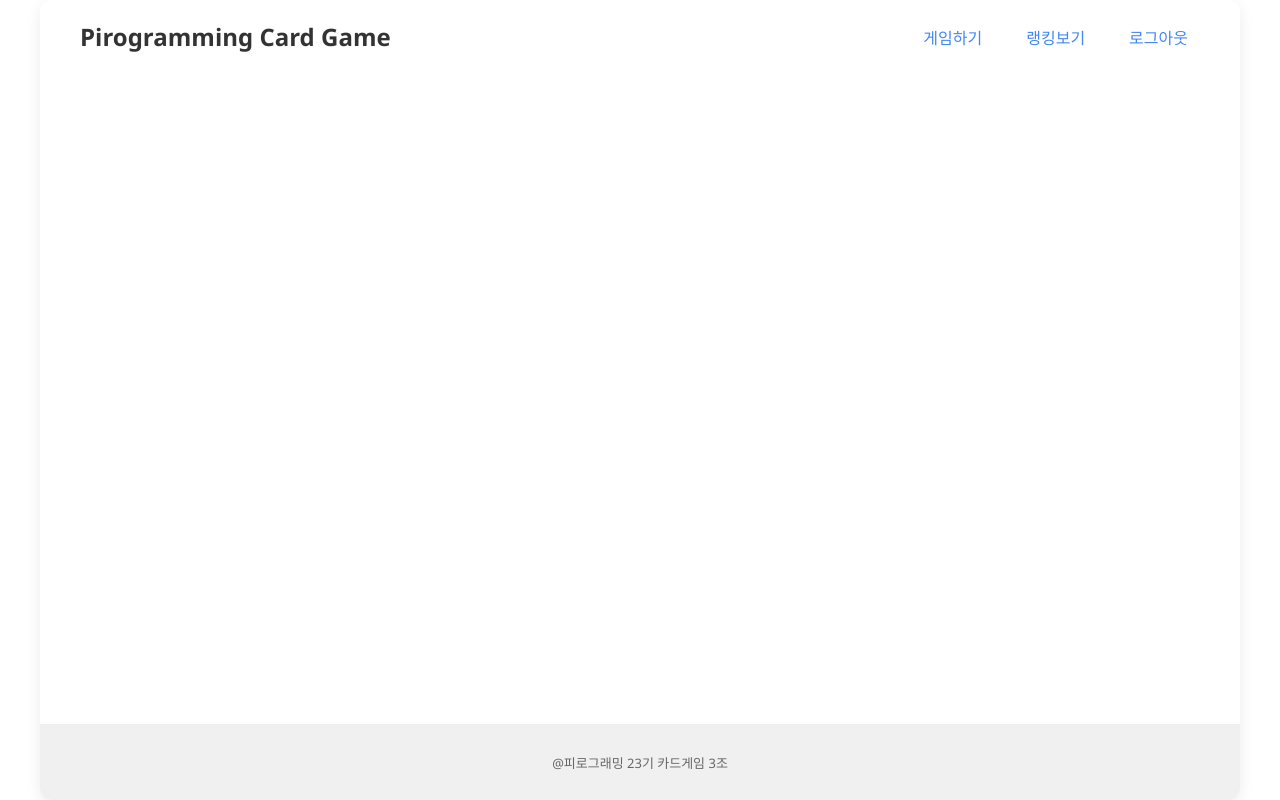
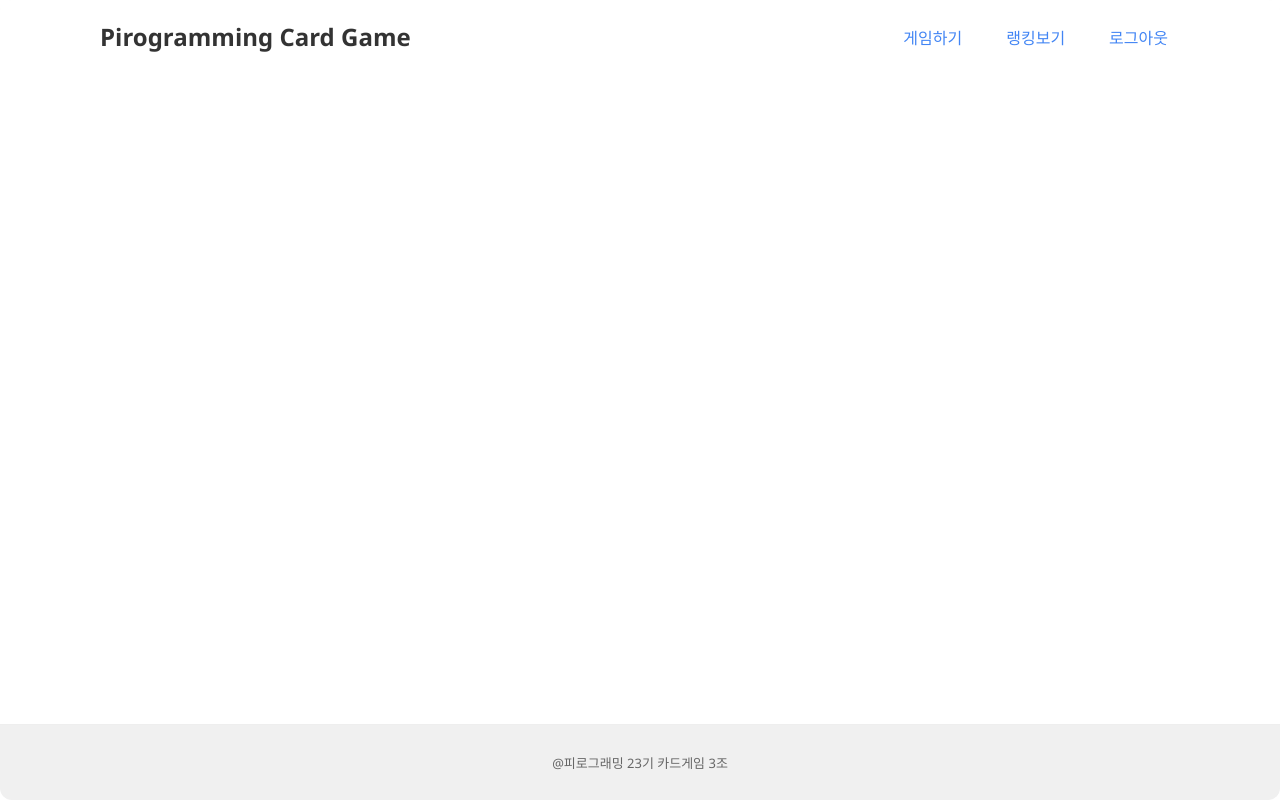
Before and after one commit to Pirogramming-23/Piro23_CardGame_3, a Django app: template cardGame/templates/base.html in a window 1280 px wide. Run offline with Django 5.2, Linux system fonts and the light colour scheme; the template is opened without the code that fills it, so the values that code supplies are empty.

Commit message:
add: base.css 수정, game-list.css 수정

```diff
--- a/cardGame/static/cardGame/base.css
+++ b/cardGame/static/cardGame/base.css
@@ -12,9 +12,7 @@ main {
     display: flex;
     flex-direction: column;
     width: 100%;
-    max-width: 1200px;
     min-height: 100vh;
-    box-shadow: 0 4px 15px rgba(0, 0, 0, 0.08);
     background-color: #fff;
     border-radius: 12px;
     overflow: hidden;
@@ -25,7 +23,7 @@ main {
     display: flex;
     justify-content: space-between;
     align-items: center;
-    padding: 20px 40px;
+    padding: 20px 100px;
     background-color: #ffffff;
     box-shadow: 0 2px 10px rgba(0, 0, 0, 0.05);
 }
@@ -60,7 +58,7 @@ main {
 
 .content {
     flex-grow: 1;
-    padding: 30px;
+    padding: 30px 100px;
     display: flex;
     flex-direction: column;
     justify-content: flex-start;
--- a/cardGame/static/cardGame/game-list.css
+++ b/cardGame/static/cardGame/game-list.css
@@ -56,7 +56,7 @@ hr {
     flex-direction: column;
     gap: 8px;
     flex-grow: 1;
-    align-items: flex-start;
+    align-items: center;
 }
 
 .game-status {
```
Also changed, not shown: cardGame/templates/cardGame/game-list.html (+6 -5 lines).
